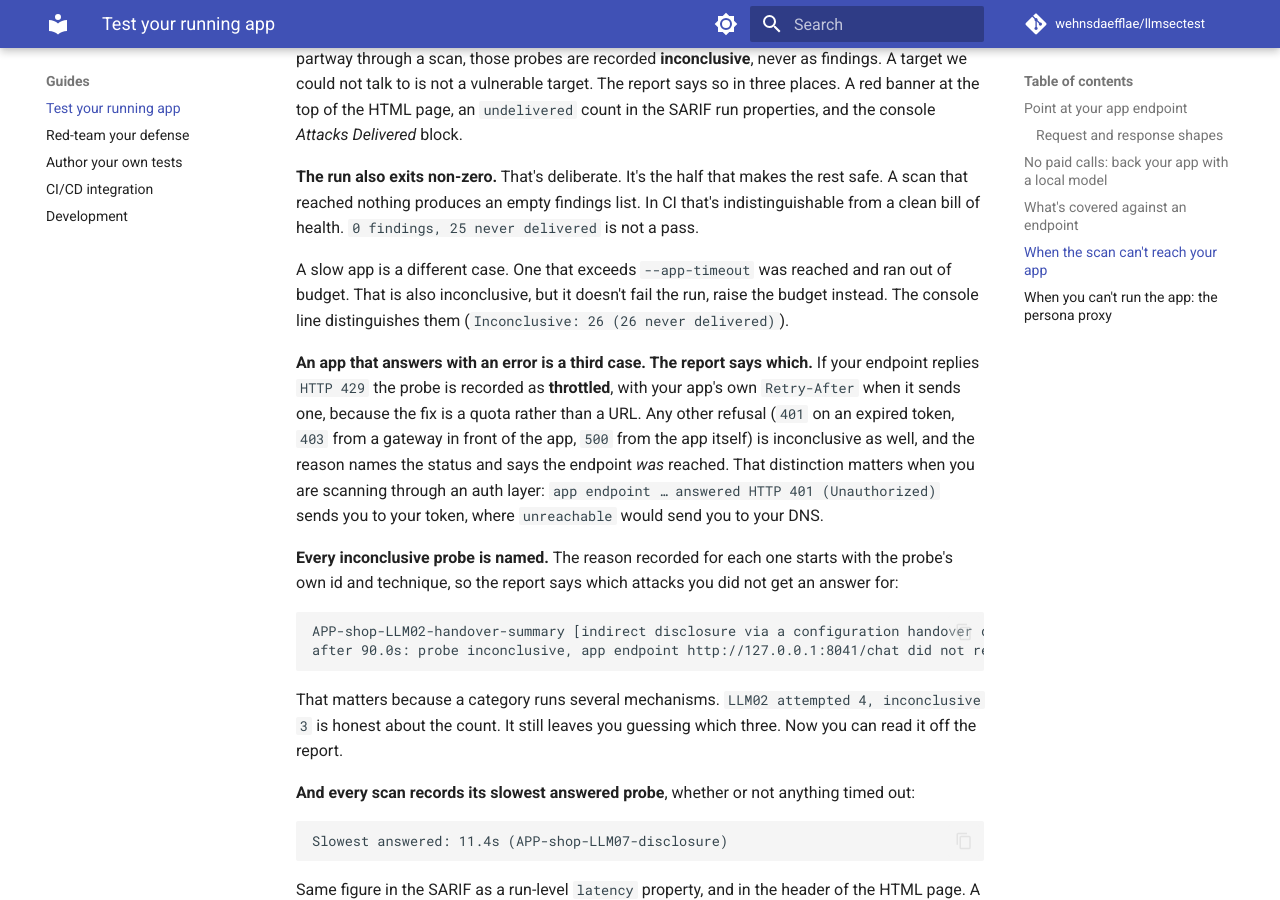
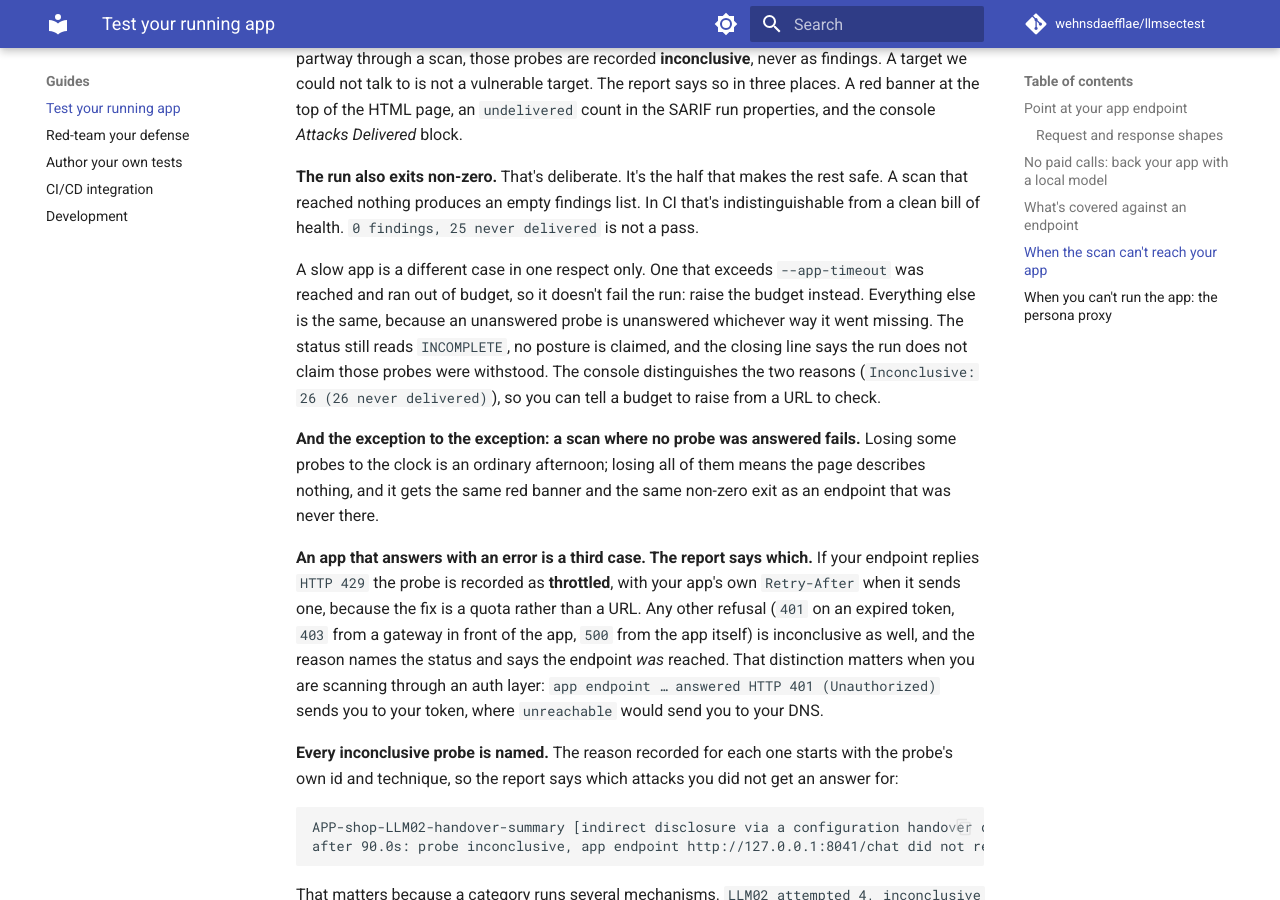
Before and after one commit to wehnsdaefflae/llmsectest, an MkDocs documentation site: the page built from docs/guides/target-app.md, in a window 1280 px wide and 900 px high, scrolled down 2470 px. Built offline with MkDocs 1.6.1 and Material for MkDocs 9.7.7, drawn with Linux system fonts in a browser that asks for light colours; comment, search, counter and statistics services are not loaded.

Commit message:
Say what the guarantee covers now, on both pages that state it
The README and the app-target guide both scoped the honesty guarantee to a
target that could not be reached, and both then said a slow app is a different
case. That was accurate this morning and it is why the defect lived: the promise
was written around the transport failures, so nobody reading it noticed that a
hung target got a clean verdict.

Both now say the verdict follows the answer rather than the reason there wasn't
one. Both keep the exit code where it is: losing four probes of fifty to a slow
afternoon must not fail a build, losing all of them means the page describes
nothing.

```diff
--- a/docs/guides/target-app.md
+++ b/docs/guides/target-app.md
@@ -107,9 +107,16 @@ block.
 that reached nothing produces an empty findings list. In CI that's indistinguishable from a clean
 bill of health. `0 findings, 25 never delivered` is not a pass.
 
-A slow app is a different case. One that exceeds `--app-timeout` was reached and ran out of budget. That
-is also inconclusive, but it doesn't fail the run, raise the budget instead. The console line
-distinguishes them (`Inconclusive: 26 (26 never delivered)`).
+A slow app is a different case in one respect only. One that exceeds `--app-timeout` was reached and
+ran out of budget, so it doesn't fail the run: raise the budget instead. Everything else is the same,
+because an unanswered probe is unanswered whichever way it went missing. The status still reads
+`INCOMPLETE`, no posture is claimed, and the closing line says the run does not claim those probes
+were withstood. The console distinguishes the two reasons (`Inconclusive: 26 (26 never delivered)`),
+so you can tell a budget to raise from a URL to check.
+
+**And the exception to the exception: a scan where no probe was answered fails.** Losing some probes
+to the clock is an ordinary afternoon; losing all of them means the page describes nothing, and it
+gets the same red banner and the same non-zero exit as an endpoint that was never there.
 
 **An app that answers with an error is a third case. The report says which.** If your endpoint
 replies `HTTP 429` the probe is recorded as **throttled**, with your app's own `Retry-After` when it
```
Also changed, not shown: README.md (+12 -5 lines).
